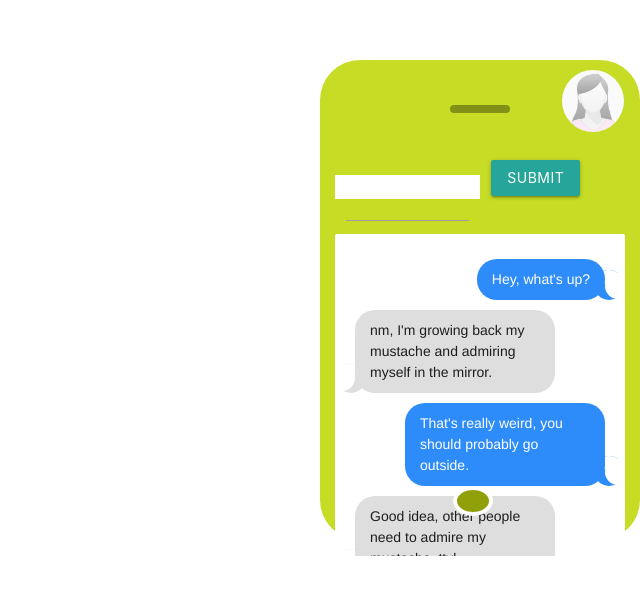
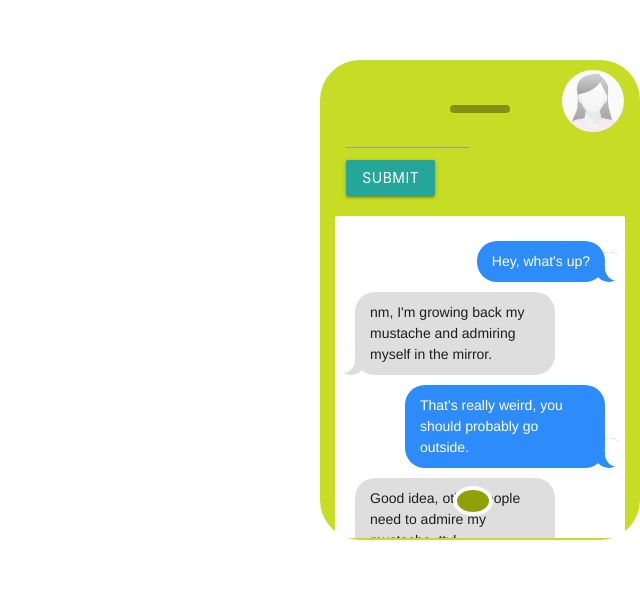
Before and after one commit to Srta-Iny/everis, a website: page vista-usuario.html in a window 1280 px wide. Shown: the part 196-799 px from the top of the page, without its empty margins (640-1280 px from the left). Drawn offline with nearby package versions, Linux system fonts and the light colour scheme.

Commit message:
vista usuario, html, css, js

```diff
--- a/src/css/vista-usuario.css
+++ b/src/css/vista-usuario.css
@@ -106,5 +106,5 @@
 
 .mvinput {
     height: 3vh;
-    background-color: #fff;
+    margin-top: -20%;
 }
```
